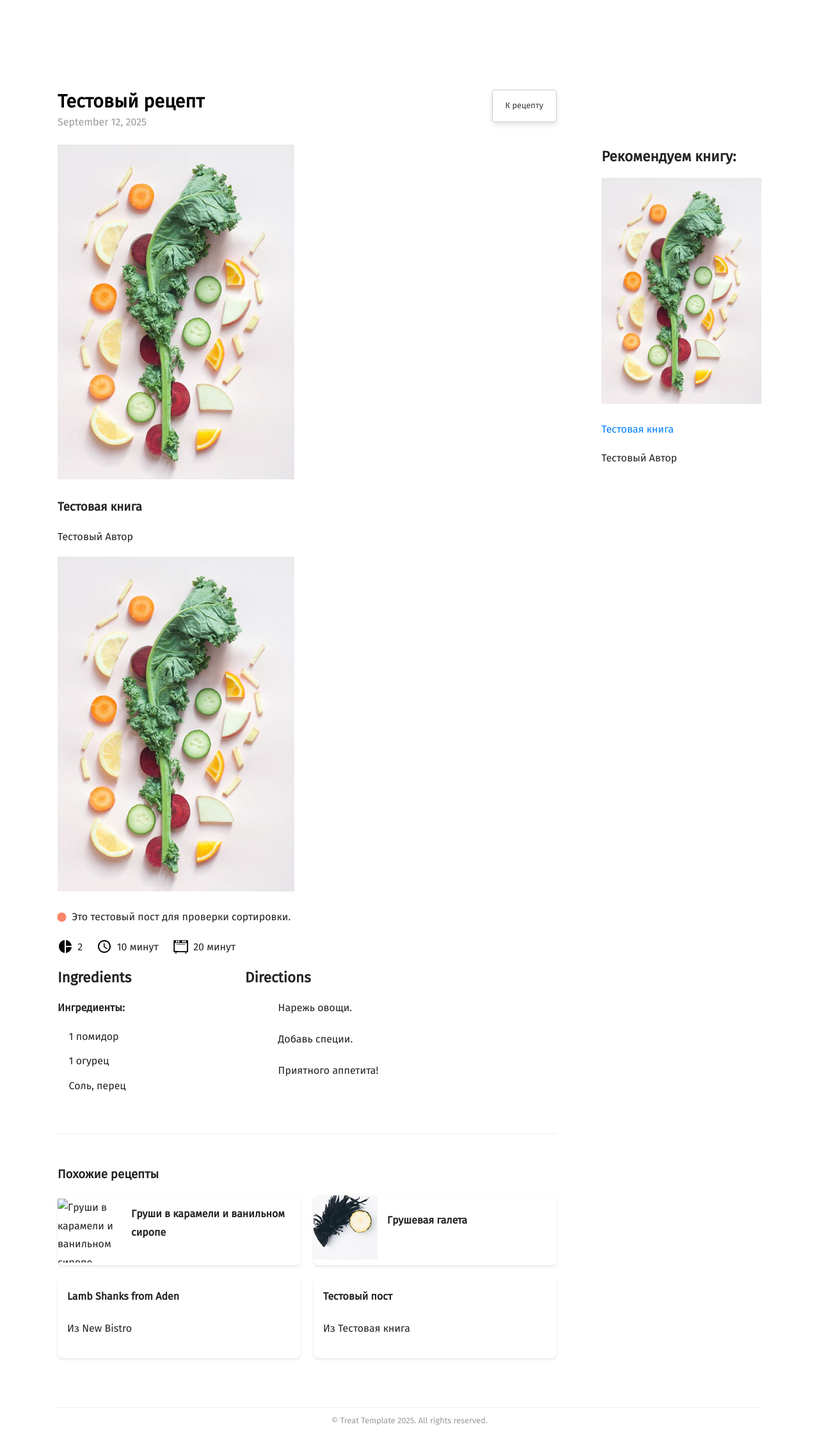
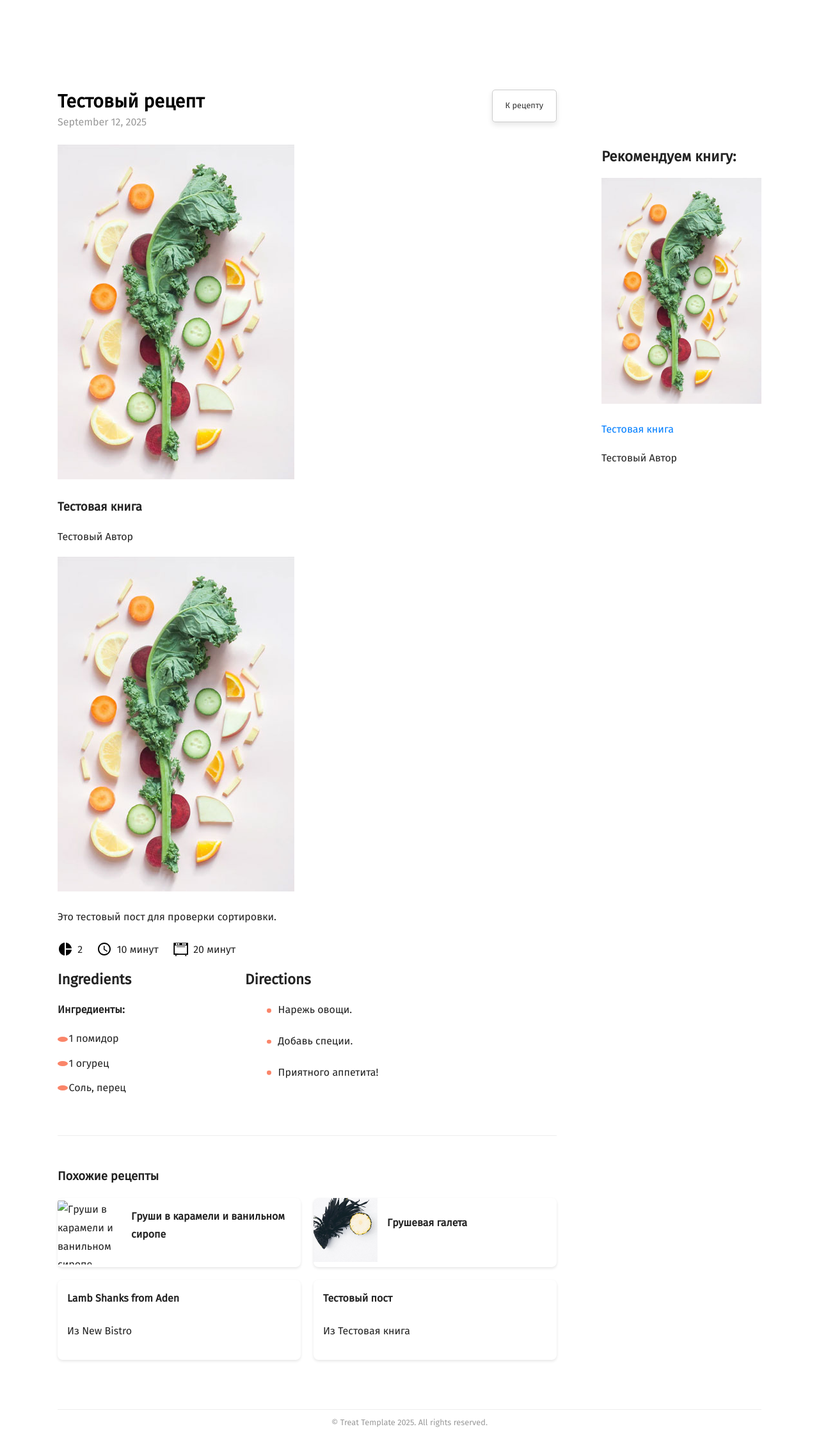
Before and after one commit to Helga1970/new-site, a Jekyll site: the page built from _recipes/2025-09-12-test-recept.md, in a window 1280 px wide. Shown: the whole page at 64% size. Built offline with Jekyll 4.4.1, drawn with Linux system fonts in a browser that asks for light colours; nearby versions of some CDN libraries; some web fonts are replaced.

Commit message:
Update recipes.scss

```diff
--- a/_sass/recipes.scss
+++ b/_sass/recipes.scss
@@ -1,4 +1,4 @@
-/* Новые стили для макета в 2 колонки на десктопе с квадратными изображениями */
+/* --- Related recipes (2 колонки) --- */
 .related-recipes-section {
   margin-top: 50px;
   border-top: 1px solid #eee;
@@ -9,7 +9,7 @@
   display: flex;
   flex-wrap: wrap;
   gap: 20px;
-  justify-content: flex-start; /* Выравниваем по левому краю */
+  justify-content: flex-start;
 }
 
 .recipe-card-list-item {
@@ -17,7 +17,7 @@
   border-radius: 8px;
   overflow: hidden;
   transition: box-shadow 0.2s;
-  width: calc(50% - 10px); /* Устанавливаем фиксированную ширину 2 колонок */
+  width: calc(50% - 10px);
 }
 
 .recipe-card-list-item:hover {
@@ -32,8 +32,8 @@
 }
 
 .recipe-card-image-wrapper {
-  width: 100px; /* Фиксированная ширина */
-  height: 100px; /* Фиксированная высота */
+  width: 100px;
+  height: 100px;
   overflow: hidden;
   flex-shrink: 0;
 }
@@ -54,17 +54,17 @@
   margin-top: 0;
 }
 
-/* Адаптация для мобильных устройств */
+/* --- Mobile adaptation --- */
 @media (max-width: 768px) {
   .related-recipes-grid {
     flex-direction: column;
   }
-
   .recipe-card-list-item {
-    width: 100%; /* одна колонка на мобильных */
+    width: 100%;
   }
 }
-/* Общие стили для заголовка и кнопки */
+
+/* --- Post header styles --- */
 .post-header-container {
   display: flex;
   justify-content: space-between;
@@ -72,12 +72,10 @@
   flex-wrap: wrap;
 }
 
-/* Стили для заголовка и даты */
 .post-header-text {
   flex-grow: 1;
 }
 
-/* Стили для кнопки "К рецепту" */
 .take-me {
   flex-shrink: 0;
   margin-left: 20px;
@@ -99,13 +97,8 @@
   background-color: #f8f8f8;
   box-shadow: 0 6px 12px rgba(0,0,0,0.2);
 }
-.recipe-contents ol,
-.recipe-contents ul {
-  list-style: none;
-}
-/* --- FIX: reset any existing markers and add orange bullets for recipes/ingredients --- */
 
-/* Сброс стандартных маркеров (увеличенная специфичность + !important на случай переопределений) */
+/* --- Общие ресеты внутри рецепта --- */
 article.post .recipe-contents ol,
 article.post .recipe-contents ul {
   list-style: none !important;
@@ -113,31 +106,17 @@ article.post .recipe-contents ul {
   padding: 0;
 }
 
-/* Убираем маркеры ::marker и любые before-числа/стрелки */
 article.post .recipe-contents ol li::marker,
 article.post .recipe-contents ul li::marker {
-  font-size: 0;
-  color: transparent;
   content: "" !important;
 }
-article.post .recipe-contents ol li::before,
-article.post .recipe-contents ul li::before {
-  content: none !important;
-  display: none !important;
-}
 
-/* Базовый отступ у всех li внутри рецепта */
 article.post .recipe-contents li {
   position: relative;
-  padding-left: 1.25em;
   margin-bottom: 0.6em;
 }
 
-/* 1) Ингредиенты — маленькая оранжевая точка (#fa8569) */
-article.post .recipe-contents .ingredients ul,
-article.post .recipe-contents .ingredients ol {
-  padding-left: 0;
-}
+/* --- Ингредиенты: маленькая оранжевая точка --- */
 article.post .recipe-contents .ingredients li {
   padding-left: 1.1em;
 }
@@ -151,30 +130,9 @@ article.post .recipe-contents .ingredients li::before {
   left: 0;
   top: 50%;
   transform: translateY(-50%);
-  display: block;
 }
 
-/* 2) Абзацы рецепта (recipe-body) — более крупная жирная оранжевая точка */
-article.post .recipe-body p {
-  position: relative;
-  padding-left: 1.4em;
-  margin-bottom: 0.8em;
-}
-article.post .recipe-body p::before {
-  content: "";
-  width: .8em;
-  height: .8em;
-  border-radius: 50%;
-  background: #fa8569;
-  position: absolute;
-  left: 0;
-  top: 50%;
-  transform: translateY(-50%);
-  display: block;
-  box-shadow: 0 0 0 .04em #fa8569; /* делает точку визуально "жирнее" */
-}
-
-/* 3) Directions (если были <ol>) — показываем те же точки вместо цифр */
+/* --- Directions: шаги с точками вместо цифр --- */
 article.post .recipe-contents .directions ol {
   padding-left: 0;
 }
@@ -191,5 +149,4 @@ article.post .recipe-contents .directions ol li::before {
   left: 0;
   top: 50%;
   transform: translateY(-50%);
-  display: block;
 }
```
